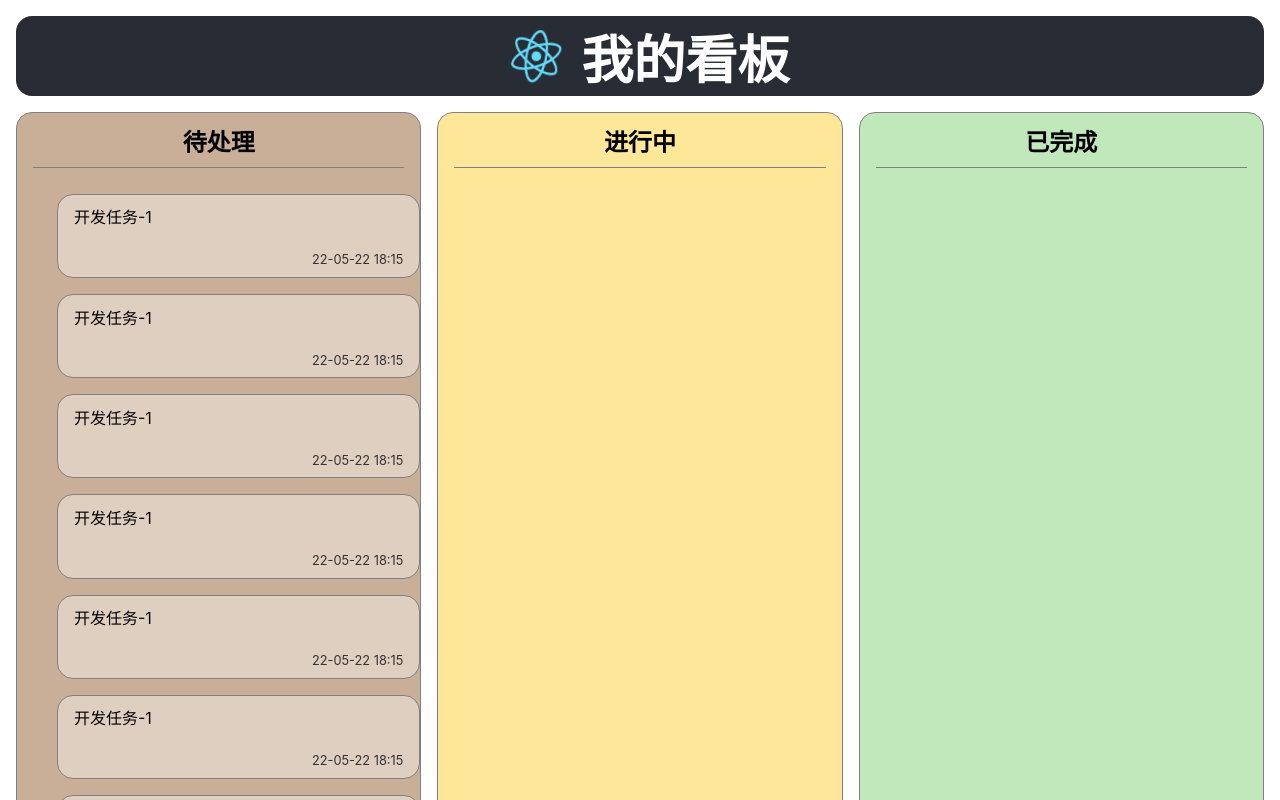
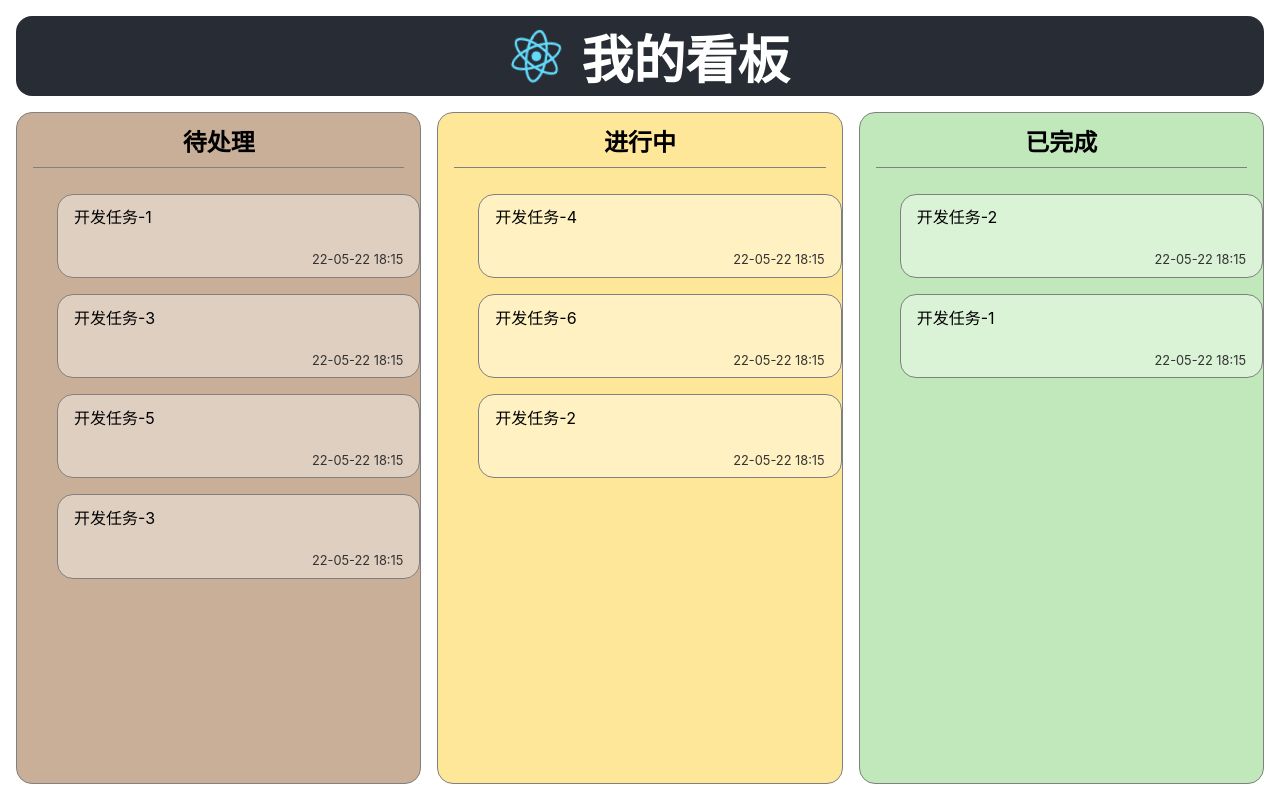
Before and after one commit to danishlyy/oh-my-kanban, a React (Create React App) app: page / in a window 1280 px wide. Shown: the top 800 px of the page. Built offline with nearby package versions, Linux system fonts and the light colour scheme.

Commit message:
feat:循环渲染

```diff
--- a/src/App.css
+++ b/src/App.css
@@ -70,11 +70,9 @@
 }
 
 .kanban-colum>ul {
-  flex: 1 1;
-  display: flex;
-  flex-direction: column;
-  border: 1px solid gray;
-  border-radius: 1rem;
+  flex: 1;
+  flex-basis: 0;
+  overflow: auto;
 }
 
 .kanban-card {
--- a/src/App.js
+++ b/src/App.js
@@ -1,5 +1,32 @@
 import logo from './logo.svg';
 import './App.css';
+
+const todoList = [
+  { title: '开发任务-1', status: '22-05-22 18:15' },
+  { title: '开发任务-3', status: '22-05-22 18:15' },
+  { title: '开发任务-5', status: '22-05-22 18:15' },
+  { title: '开发任务-3', status: '22-05-22 18:15' }
+]
+
+const ongoingList = [
+  { title: '开发任务-4', status: '22-05-22 18:15' },
+  { title: '开发任务-6', status: '22-05-22 18:15' },
+  { title: '开发任务-2', status: '22-05-22 18:15' }
+]
+
+const doneList = [
+  { title: '开发任务-2', status: '22-05-22 18:15' },
+  { title: '开发任务-1', status: '22-05-22 18:15' }
+]
+// 组件
+const KanbanCard = ({ title, status }) => {
+  return (
+    <li className='kanban-card'>
+      <div className='card-title'>{title}</div>
+      <div className='card-status'>{status}</div>
+    </li>
+  )
+}
 
 function App() {
   return (
@@ -11,26 +38,21 @@
       <main className='kanban-board'>
         <section className='kanban-column column-todo'>
           <h2>待处理</h2>
-
           <ul>
-            {
-              // new Array(10).fill('') 演示目的用空字符串填充一个包含10个元素的数组
-              // map()方法返回一个新的数组
-              new Array(10).fill('').map(item => (
-                <li className='kanban-card'>
-                  <div className='card-title'>开发任务-1</div>
-                  <div className='card-status'>22-05-22 18:15</div>
-                </li>
-              ))
-            }
-
+            {todoList.map(props => <KanbanCard {...props} />)}
           </ul>
         </section>
         <section className='kanban-column column-ongoing'>
           <h2>进行中</h2>
+          <ul>
+            {ongoingList.map(props => <KanbanCard {...props} />)}
+          </ul>
         </section>
         <section className='kanban-column column-done'>
           <h2>已完成</h2>
+          <ul>
+            {doneList.map(props => <KanbanCard {...props} />)}
+          </ul>
         </section>
       </main>
     </div>
```
